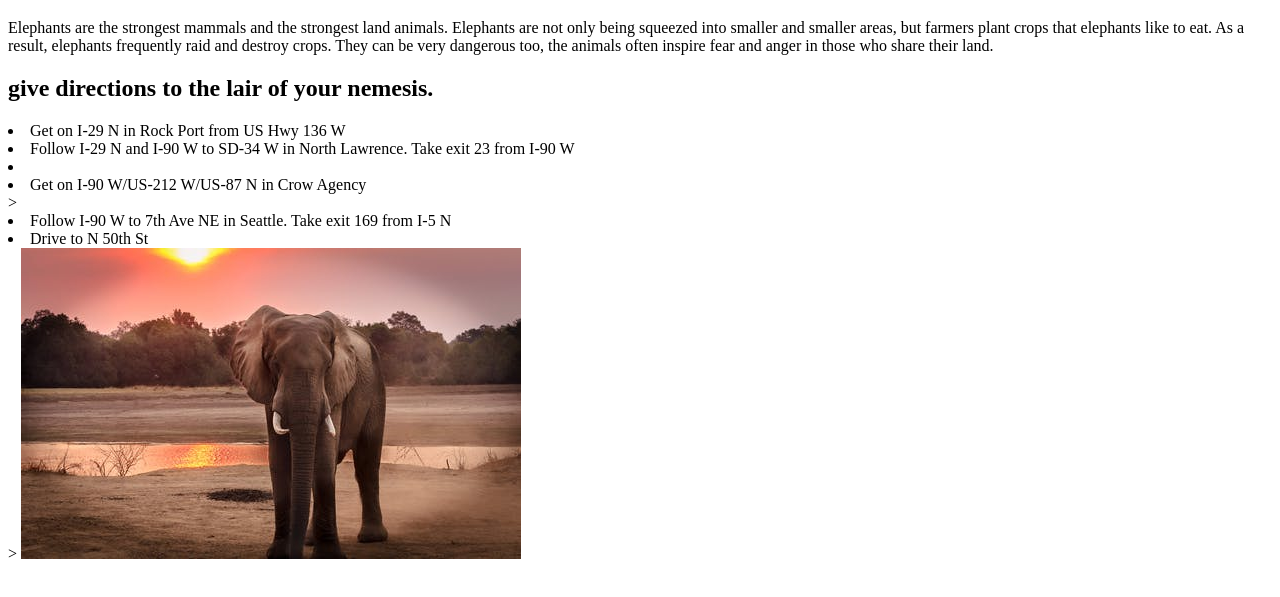
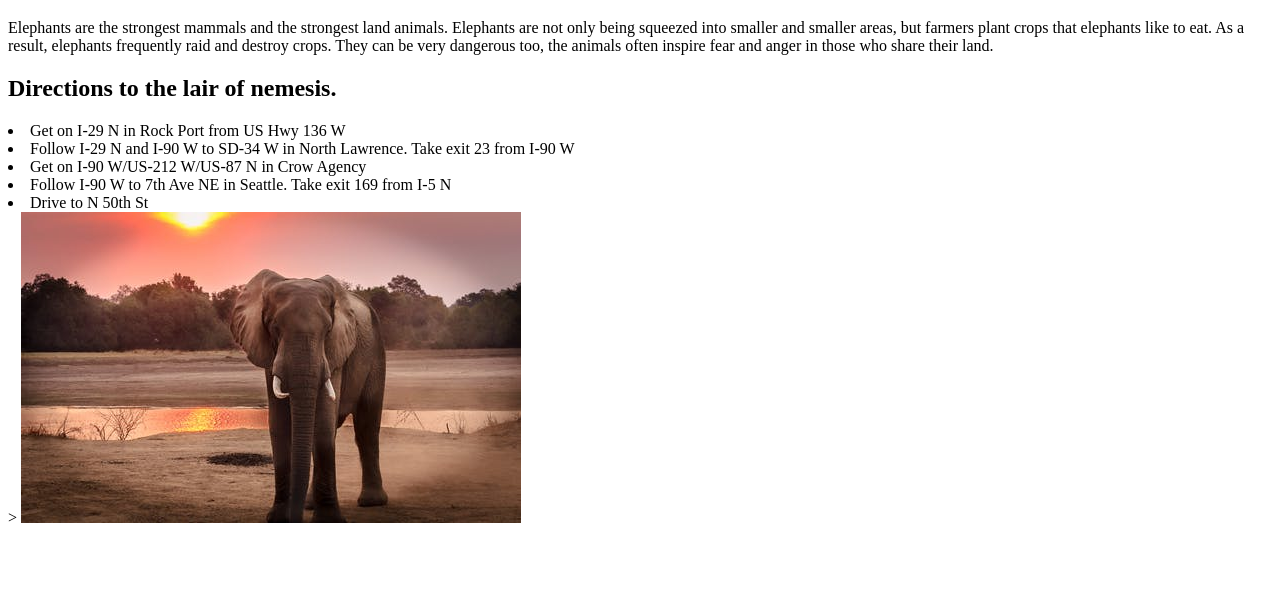
Before and after one commit to 44-563-Web-Apps-S21/webapps-s21-assignment-3-kushalkatari, a plain HTML site: page bonus.html in a window 1280 px wide. Shown: the part 61-658 px from the top of the page. Drawn offline with Linux system fonts and the light colour scheme.

Commit message:
made changes to the list again

```diff
--- a/bonus.html
+++ b/bonus.html
@@ -10,10 +10,10 @@
          but farmers plant crops that elephants like to eat. As a result,
           elephants frequently raid and destroy crops. They can be very dangerous too,
           the animals often inspire fear and anger in those who share their land. </p>
-          <h2>give directions to the lair of your nemesis.</h2>
+          <h2>Directions to the lair of nemesis.</h2>
           <li> Get on I-29 N in Rock Port from US Hwy 136 W</li>
-           <li> Follow I-29 N and I-90 W to SD-34 W in North Lawrence. Take exit 23 from I-90 W<li>
-            <li>Get on I-90 W/US-212 W/US-87 N in Crow Agency</li>>
+           <li> Follow I-29 N and I-90 W to SD-34 W in North Lawrence. Take exit 23 from I-90 W</li>
+            <li>Get on I-90 W/US-212 W/US-87 N in Crow Agency</li>
           <li>Follow I-90 W to 7th Ave NE in Seattle. Take exit 169 from I-5 N</li>
            <li>Drive to N 50th St</li>>
     <img src="Images\Elephant.jpeg">
```
